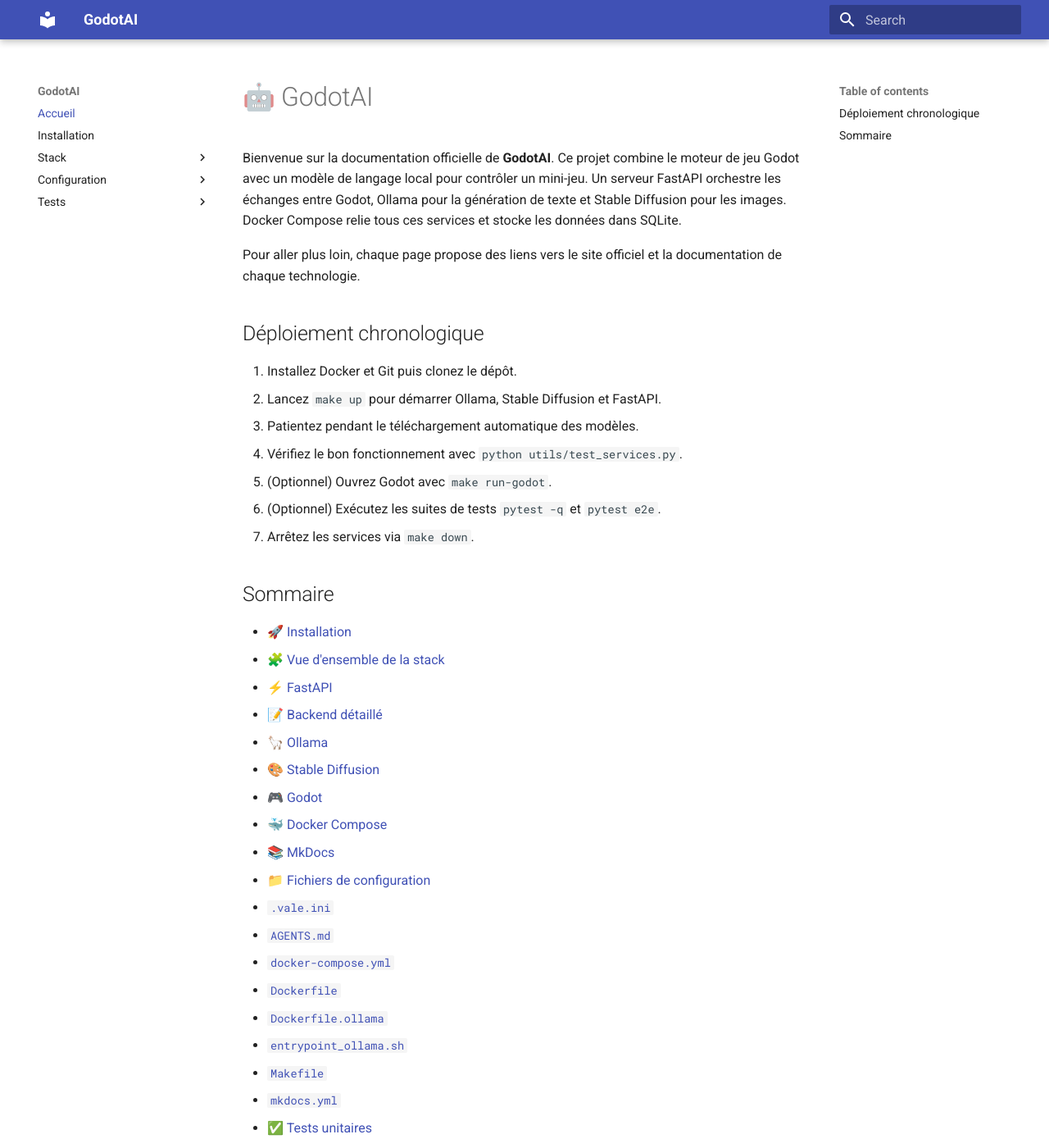
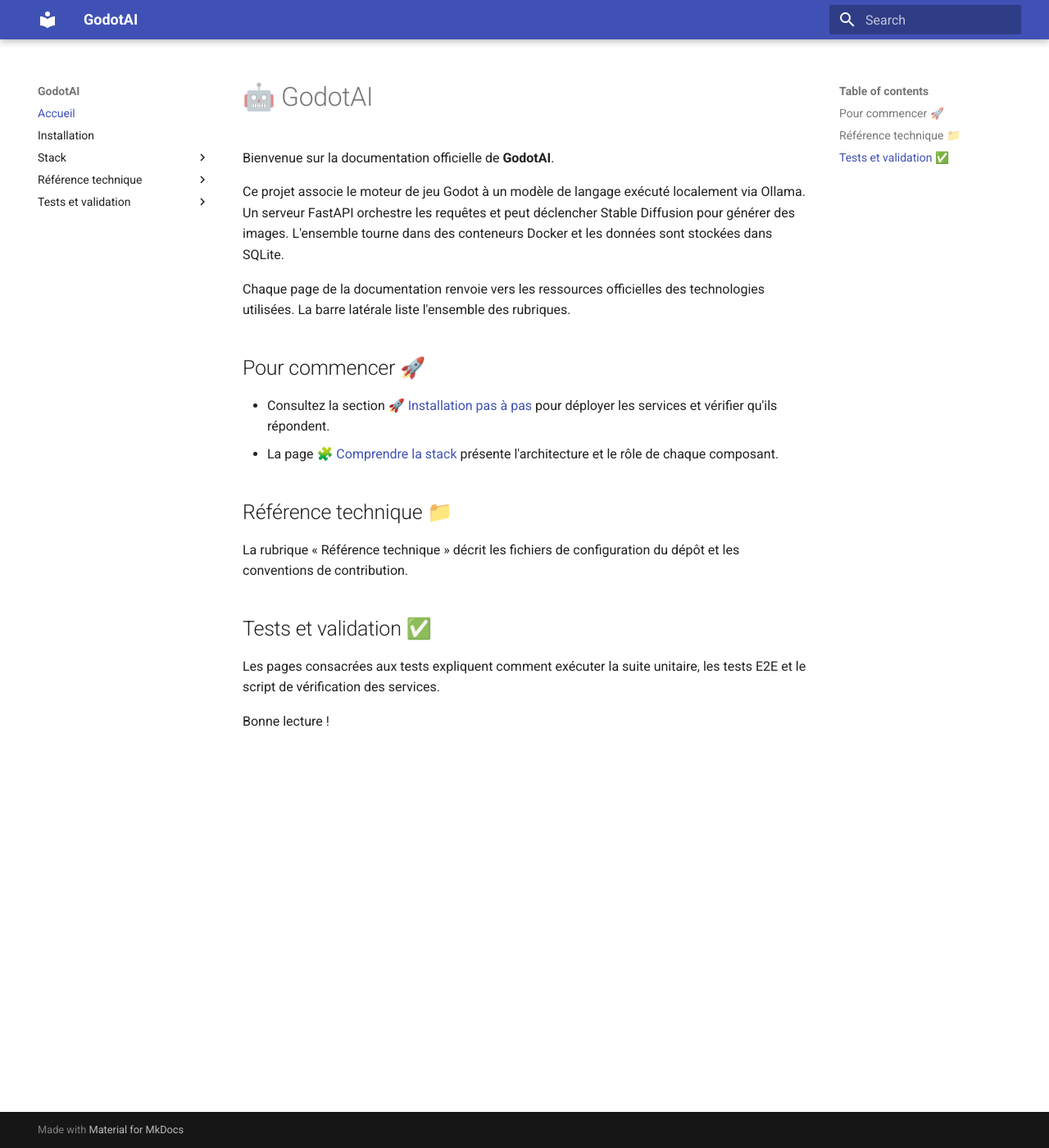
Before and after one commit to EZPK/GodotAI, an MkDocs documentation site: the page built from docs/index.md, in a window 1280 px wide and 1400 px high. Shown: the whole window at 82% size. Built offline with MkDocs 1.6.1 and Material for MkDocs 9.7.7, drawn with Linux system fonts in a browser that asks for light colours; some of the changed text lies outside the part shown.

Commit message:
Add stack details and restore emoji headings

```diff
--- a/docs/index.md
+++ b/docs/index.md
@@ -1,37 +1,22 @@
 # 🤖 GodotAI
 
-Bienvenue sur la documentation officielle de **GodotAI**. Ce projet combine le moteur de jeu Godot avec un modèle de langage local pour contrôler un mini-jeu. Un serveur FastAPI orchestre les échanges entre Godot, Ollama pour la génération de texte et Stable Diffusion pour les images. Docker Compose relie tous ces services et stocke les données dans SQLite.
+Bienvenue sur la documentation officielle de **GodotAI**.
 
-Pour aller plus loin, chaque page propose des liens vers le site officiel et la documentation de chaque technologie.
+Ce projet associe le moteur de jeu Godot à un modèle de langage exécuté localement via Ollama. Un serveur FastAPI orchestre les requêtes et peut déclencher Stable Diffusion pour générer des images. L'ensemble tourne dans des conteneurs Docker et les données sont stockées dans SQLite.
 
-## Déploiement chronologique
-1. Installez Docker et Git puis clonez le dépôt.
-2. Lancez `make up` pour démarrer Ollama, Stable Diffusion et FastAPI.
-3. Patientez pendant le téléchargement automatique des modèles.
-4. Vérifiez le bon fonctionnement avec `python utils/test_services.py`.
-5. (Optionnel) Ouvrez Godot avec `make run-godot`.
-6. (Optionnel) Exécutez les suites de tests `pytest -q` et `pytest e2e`.
-7. Arrêtez les services via `make down`.
+Chaque page de la documentation renvoie vers les ressources officielles des technologies utilisées. La barre latérale liste l'ensemble des rubriques.
 
-## Sommaire
-- [🚀 Installation](installation.md)
-- [🧩 Vue d'ensemble de la stack](stack.md)
-  - [⚡ FastAPI](fastapi.md)
-  - [📝 Backend détaillé](backend.md)
-  - [🦙 Ollama](ollama.md)
-  - [🎨 Stable Diffusion](stable-diffusion.md)
-  - [🎮 Godot](godot.md)
-  - [🐳 Docker Compose](docker-compose.md)
-  - [📚 MkDocs](mkdocs.md)
-- [📁 Fichiers de configuration](gitignore.md)
-  - [`.vale.ini`](vale.md)
-  - [`AGENTS.md`](agents-file.md)
-  - [`docker-compose.yml`](docker-compose-yml.md)
-  - [`Dockerfile`](dockerfile.md)
-  - [`Dockerfile.ollama`](dockerfile-ollama.md)
-  - [`entrypoint_ollama.sh`](entrypoint-ollama.md)
-  - [`Makefile`](makefile.md)
-  - [`mkdocs.yml`](mkdocs-yml.md)
-- [✅ Tests unitaires](tests-unitaires.md)
-- [🚦 Tests E2E](tests-e2e.md)
-- [🔧 Vérification des services](test-services.md)
+## Pour commencer 🚀
+
+- Consultez la section [🚀 Installation pas à pas](installation.md) pour déployer les services et vérifier qu'ils répondent.
+- La page [🧩 Comprendre la stack](stack.md) présente l'architecture et le rôle de chaque composant.
+
+## Référence technique 📁
+
+La rubrique « Référence technique » décrit les fichiers de configuration du dépôt et les conventions de contribution.
+
+## Tests et validation ✅
+
+Les pages consacrées aux tests expliquent comment exécuter la suite unitaire, les tests E2E et le script de vérification des services.
+
+Bonne lecture !
--- a/mkdocs.yml
+++ b/mkdocs.yml
@@ -14,7 +14,7 @@
       - Godot: godot.md
       - Docker Compose: docker-compose.md
       - MkDocs: mkdocs.md
-  - Configuration:
+  - Référence technique:
       - .gitignore: gitignore.md
       - .vale.ini: vale.md
       - AGENTS.md: agents-file.md
@@ -24,7 +24,7 @@
       - entrypoint_ollama.sh: entrypoint-ollama.md
       - Makefile: makefile.md
       - mkdocs.yml: mkdocs-yml.md
-  - Tests:
-      - Unitaires: tests-unitaires.md
-      - E2E Playwright: tests-e2e.md
+  - Tests et validation:
+      - Tests unitaires: tests-unitaires.md
+      - Tests E2E: tests-e2e.md
       - Vérification des services: test-services.md
```
Also changed, not shown: docs/backend.md (+7 -1 lines), docs/stack.md (+10 -10 lines).
